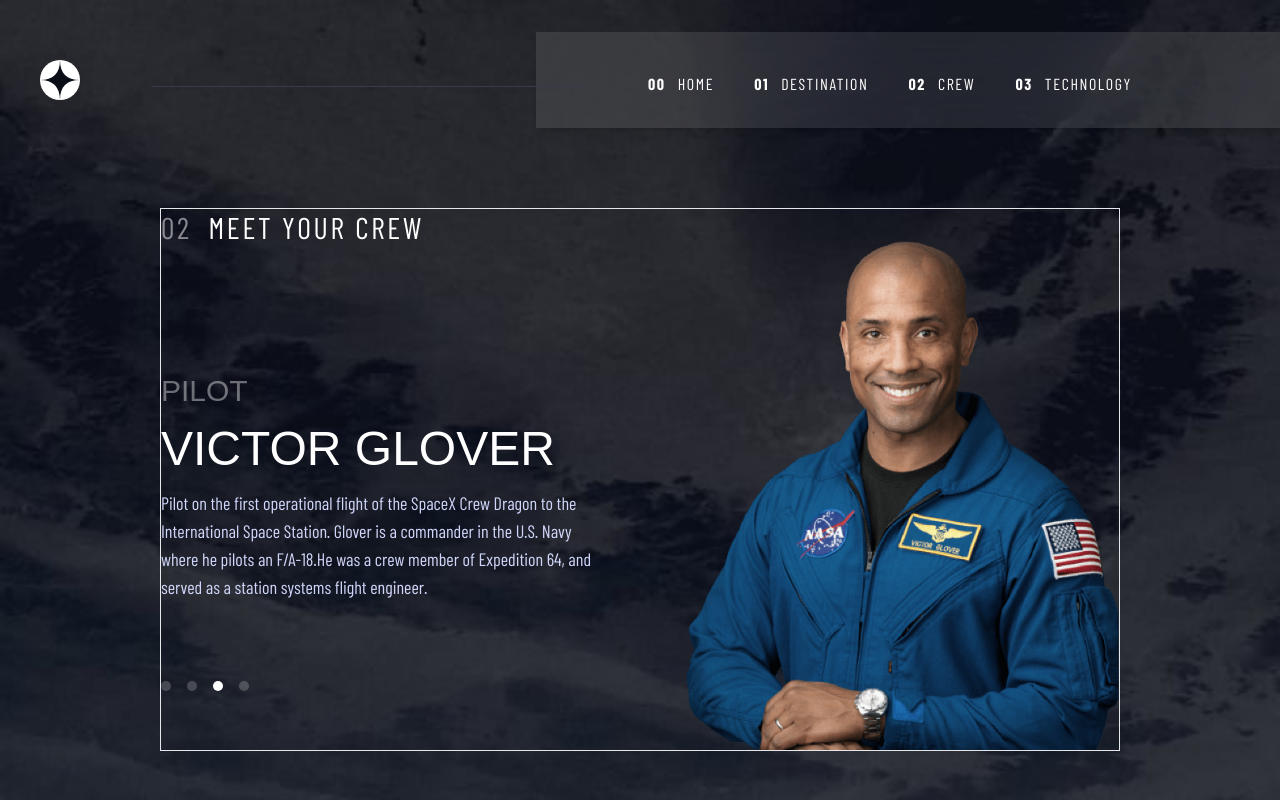
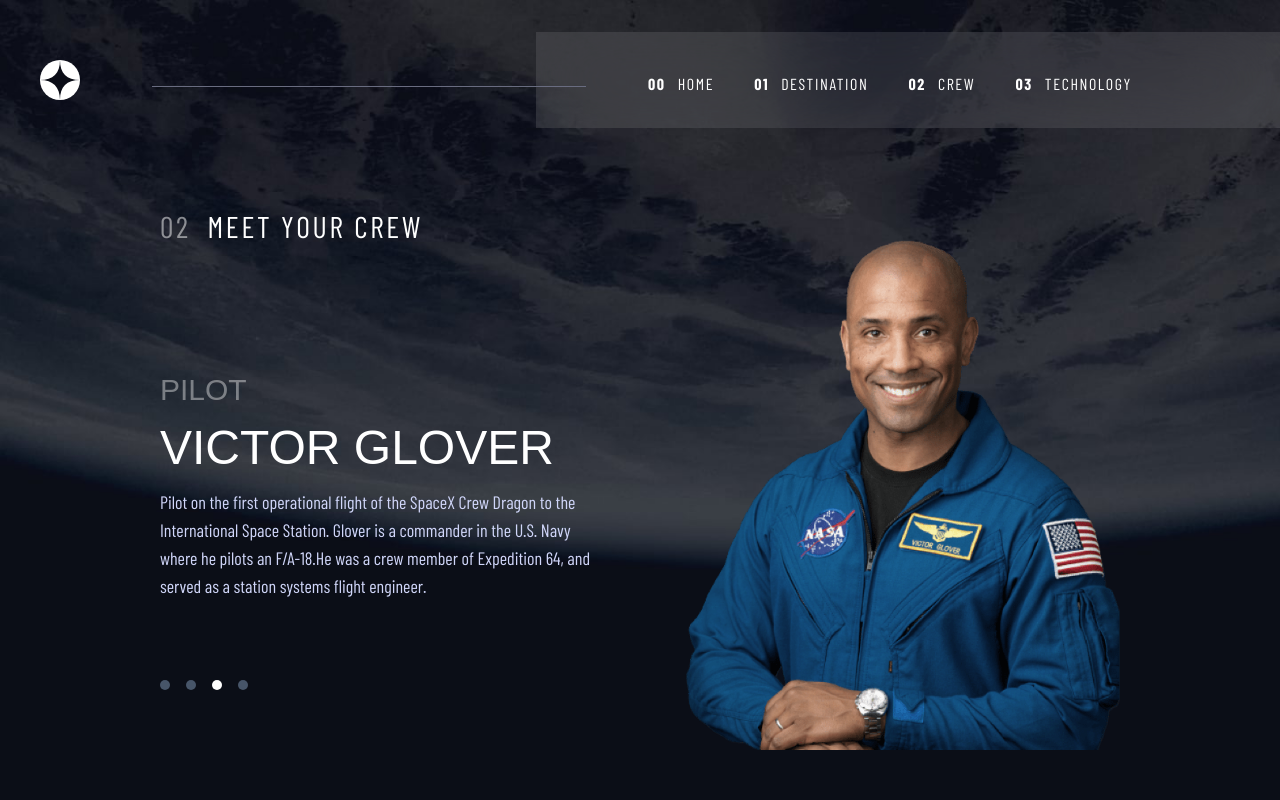
Before and after one commit to Bukasuji/space_site, a Next.js app: page /crew/crew_c in a window 1280 px wide. Built offline with nearby package versions, Linux system fonts and the light colour scheme; a web font is replaced by a local one.

Commit message:
added onhover

```diff
--- a/app/components/Crew_nav.js
+++ b/app/components/Crew_nav.js
@@ -8,17 +8,17 @@
   return (
     <nav className="mx-auto xl:mx-0 mt-8 xl:mt-20">
       <ul className="flex items-center space-x-4">
-        <li className={`rounded-full h-2.5 w-2.5 ${pathname === '/crew' ? 'bg-white' : 'bg-white opacity-20'}`}>
+        <li className={`rounded-full h-2.5 w-2.5   ${pathname === '/crew' ? 'bg-white' : 'bg-slate-600 hover:bg-slate-300'}`}>
           <Link href="/crew"><div className="block h-full"></div></Link>
         </li>
-        <li className={`rounded-full h-2.5 w-2.5 ${pathname === '/crew/crew_b' ? 'bg-white' : 'bg-white opacity-20'}`}>
+        <li className={`rounded-full h-2.5 w-2.5   ${pathname === '/crew/crew_b' ? 'bg-white' : 'bg-slate-600 hover:bg-slate-300'}`}>
           <Link href="/crew/crew_b"><div className="block h-full"></div></Link>
         </li>
-        <li className={`rounded-full h-2.5 w-2.5 ${pathname === '/crew/crew_c' ? 'bg-white' : 'bg-white opacity-20'}`}>
+        <li className={`rounded-full h-2.5 w-2.5   ${pathname === '/crew/crew_c' ? 'bg-white' : 'bg-slate-600 hover:bg-slate-300'}`}>
           <Link href="/crew/crew_c"><div className="block h-full"></div></Link>
         </li>
-        <li className={`rounded-full h-2.5 w-2.5 ${pathname === '/crew/crew_d' ? 'bg-white' : 'bg-white opacity-20'}`}>
-          <Link href="/crew/crew_d"><div className="block h-full"></div></Link>
+        <li className={`rounded-full h-2.5 w-2.5   ${pathname === '/crew/crew_d' ? 'bg-white' : 'bg-slate-600 hover:bg-slate-300'}`}>
+          <Link href="/crew/crew_d"><div className="block h-full "></div></Link>
         </li>
       </ul>
     </nav>
--- a/app/components/Navbar.js
+++ b/app/components/Navbar.js
@@ -25,23 +25,23 @@
       </div>
 
       {/* Navigation Links for Tablets and Desktops */}
-      <div className='hidden md:flex text-white h-[96px] w-[60%] bg-white bg-opacity-10 backdrop-blur-2xl shadow-md font-barlow-condensed font-normal text-base tracking-widest'>
+      <div className='hidden md:flex text-white h-[96px] w-[60%] bg-white bg-opacity-10 backdrop-filter backdrop-blur-[40.774227142333984px] font-barlow-condensed font-normal text-base tracking-widest'>
   <ul className="pt-10 h-[96px] ml-12 xl:ml-28 space-x-10 flex">
-          <li className={`h-full ${pathname === '/' ? 'border-white border-b-4' : ''}`}>
+    <li className={`h-full ${pathname === '/' ? 'border-white border-b-4' : 'hover:border-b-4 border-[#808080]'}`}>
       <Link href="/"><span className='mr-3 font-bold hidden xl:inline'>00</span>HOME</Link>
     </li>
-          <li className={`h-full ${pathname === '/destination' ? 'border-white border-b-4' : ''}`}>
+    <li className={`h-full ${pathname === '/destination' ? 'border-white border-b-4' : 'hover:border-b-4 border-[#808080]'}`}>
       <Link href="/destination"><span className='mr-3 font-bold hidden xl:inline'>01</span>DESTINATION</Link>
     </li>
-          <li className={`h-full ${pathname === '/crew' ? 'border-white border-b-4' : ''}`}>
+    <li className={`h-full ${pathname === '/crew' ? 'border-white border-b-4' : 'hover:border-b-4 border-[#808080]'}`}>
       <Link href="/crew"><span className='mr-3 font-bold hidden xl:inline'>02</span>CREW</Link>
     </li>
-          <li className={`h-full ${pathname === '/technology' ? 'border-white border-b-4' : ''}`}>
+    <li className={`h-full ${pathname === '/technology' ? 'border-white border-b-4' : 'hover:border-b-4 border-[#808080]'}`}>
       <Link href="/technology"><span className='mr-3 font-bold hidden xl:inline'>03</span>TECHNOLOGY</Link>
     </li>
   </ul>
 </div>
-      <div className='mx-auto xl:mx-0 xl:w-[35%] h-px bg-[#383B4B] my-8 md:my-10 md:mt-16 md:mb-8 xl:mt-11 left-28 xl:absolute hidden xl:block'/>
+<div className='mx-auto xl:mx-0 xl:w-[35%] h-px bg-[#696c80] my-8 md:my-10 md:mt-16 md:mb-8 xl:mt-11 left-28 xl:absolute hidden xl:block'/>
 
       {/* Navigation links for  Mobile Screens */}
       <div className='sm:hidden lg:hidden'>
--- a/app/components/Technology_nav.js
+++ b/app/components/Technology_nav.js
@@ -8,13 +8,13 @@
   return (
     <nav className="mx-auto xl:mr-12 xl:ml-0 xl:mt-0 mt-8 md:mt-12">
       <ul className="flex justify-center xl:flex-col xl:items-start xl:space-y-6 items-center space-x-4 xl:space-x-0">
-        <li className={`rounded-full md:h-14 md:w-14 xl:h-16 xl:w-16 h-10 w-10 border border-[#8e918f] text-white px-4 py-2 md:px-6 md:py-3.5 xl:md:py-3 md:text-2xl ${pathname === '/technology' ? 'bg-white text-black opacity-100 border-none' : ''}`}>
+        <li className={`rounded-full md:h-14 md:w-14 xl:h-16 xl:w-16 h-10 w-10 border border-[#8e918f] text-white px-4 py-2 md:px-6 md:py-3.5 xl:py-3 md:text-2xl hover:border-white cursor-pointer ${pathname === '/technology' ? 'bg-white text-black opacity-100 border-none' : ''}`}>
           <Link href="/technology" className={`${pathname === '/technology' ? 'text-black' : ''}`}>1</Link>
         </li>
-        <li className={`rounded-full border border-[#8e918f] md:h-14 md:w-14 xl:h-16 xl:w-16 h-10 w-10 px-4 py-2 md:px-6 md:py-3 text-white  md:text-2xl ${pathname === '/technology/technology_b' ? 'bg-white opacity-100 text-black border-none' : ''}`}>
+        <li className={`rounded-full border border-[#8e918f] md:h-14 md:w-14 xl:h-16 xl:w-16 h-10 w-10 px-4 py-2 md:px-6 md:py-3 text-white  md:text-2xl hover:border-white cursor-pointer ${pathname === '/technology/technology_b' ? 'bg-white opacity-100 text-black border-none' : ''}`}>
           <Link href="/technology/technology_b" className={`${pathname === '/technology/technology_b' ? 'text-black' : ''}`}>2</Link>
         </li>
-        <li className={`rounded-full border border-[#8e918f] md:h-14 md:w-14 xl:h-16 xl:w-16 h-10 w-10 px-4 py-2 md:px-6 md:py-3 text-white  md:text-2xl ${pathname === '/technology/technology_c' ? 'bg-white opacity-100 text-black border-none' : ''}`}>
+        <li className={`rounded-full border border-[#8e918f] md:h-14 md:w-14 xl:h-16 xl:w-16 h-10 w-10 px-4 py-2 md:px-6 md:py-3 text-white  md:text-2xl hover:border-white cursor-pointer ${pathname === '/technology/technology_c' ? 'bg-white opacity-100 text-black border-none' : ''}`}>
           <Link href="/technology/technology_c" className={`${pathname === '/technology/technology_c' ? 'text-black' : ''}`}>3</Link>
         </li>
       </ul>
--- a/app/crew/crew_b/page.js
+++ b/app/crew/crew_b/page.js
@@ -9,7 +9,7 @@
 export default function Crew_b() {
 
   return (
-  <main className="min-h-screen flex flex-col bg-cover md:bg-[url('/assets/crew/background-crew-tablet.jpg')] bg-[url('/assets/crew/background-crew-mobile.jpg')]">
+  <main className="min-h-screen flex flex-col bg-cover xl:bg-[url('/assets/crew/background-crew-desktop.jpg')] md:bg-[url('/assets/crew/background-crew-tablet.jpg')] bg-[url('/assets/crew/background-crew-mobile.jpg')]">
     <Navbar/>
     <div className='xl:flex xl:mx-40 xl:mt-20'>
         <div className='flex justify-center xl:justify-start flex-col xl:w-[70%]'>
--- a/app/crew/crew_c/page.js
+++ b/app/crew/crew_c/page.js
@@ -9,9 +9,9 @@
 export default function Crew_c() {
 
   return (
-  <main className="min-h-screen flex flex-col bg-cover md:bg-[url('/assets/crew/background-crew-tablet.jpg')] bg-[url('/assets/crew/background-crew-mobile.jpg')]">
+  <main className="min-h-screen flex flex-col bg-cover xl:bg-[url('/assets/crew/background-crew-desktop.jpg')] md:bg-[url('/assets/crew/background-crew-tablet.jpg')] bg-[url('/assets/crew/background-crew-mobile.jpg')]">
     <Navbar/>
-    <div className='xl:flex xl:mx-40 xl:mt-20 border xl:mb-0 xl:h-[100%]'>
+    <div className='xl:flex xl:mx-40 xl:mt-20 xl:mb-0 xl:h-[100%]'>
         <div className='flex justify-center xl:justify-start flex-col xl:w-[70%]'>
             <div className='mt-6 xl:mt-0 md:ml-10 xl:ml-0 md:mr-0 mx-6 text-white'>
               <p className='md:text-start md:text-xl xl:text-3xl xl:text-start text-center text-base md:text-xl text-white font-barlow-condensed font-normal tracking-[2.7px]'><span className='opacity-50 mr-2'>02</span> MEET YOUR CREW</p>
--- a/app/crew/crew_d/page.js
+++ b/app/crew/crew_d/page.js
@@ -9,9 +9,9 @@
 export default function Crew_d() {
 
   return (
-  <main className="min-h-screen flex flex-col bg-cover md:bg-[url('/assets/crew/background-crew-tablet.jpg')] bg-[url('/assets/crew/background-crew-mobile.jpg')]">
+  <main className="min-h-screen flex flex-col bg-cover xl:bg-[url('/assets/crew/background-crew-desktop.jpg')] md:bg-[url('/assets/crew/background-crew-tablet.jpg')] bg-[url('/assets/crew/background-crew-mobile.jpg')]">
     <Navbar/>
-    <div className='xl:flex xl:mx-40 xl:mt-20 border xl:mb-0 xl:h-[100%]'>
+    <div className='xl:flex xl:mx-40 xl:mt-20 xl:mb-0 xl:h-[100%]'>
         <div className='flex justify-center xl:justify-start flex-col xl:w-[70%]'>
             <div className='mt-6 xl:mt-0 md:ml-10 xl:ml-0 md:mr-0 mx-6 text-white'>
               <p className='md:text-start md:text-xl xl:text-3xl xl:text-start text-center text-base md:text-xl text-white font-barlow-condensed font-normal tracking-[2.7px]'><span className='opacity-50 mr-2'>02</span> MEET YOUR CREW</p>
--- a/app/crew/page.js
+++ b/app/crew/page.js
@@ -9,9 +9,9 @@
 export default function Crew() {
 
   return (
-  <main className="min-h-screen flex flex-col bg-cover md:bg-[url('/assets/crew/background-crew-tablet.jpg')] bg-[url('/assets/crew/background-crew-mobile.jpg')]">
+  <main className="min-h-screen flex flex-col bg-cover xl:bg-[url('/assets/crew/background-crew-desktop.jpg')] md:bg-[url('/assets/crew/background-crew-tablet.jpg')] bg-[url('/assets/crew/background-crew-mobile.jpg')]">
     <Navbar/>
-    <div className='xl:flex xl:mx-40 xl:mt-20 xl:mb-0 xl:h-[100%]'>
+    <div className='xl:flex xl:mx-40 xl:mt-20 xl:mb-0'>
         <div className='flex justify-center xl:justify-start flex-col xl:w-[70%]'>
             <div className='mt-6 xl:mt-0 md:ml-10 xl:ml-0 md:mr-0 mx-6 text-white'>
               <p className='md:text-start md:text-xl xl:text-3xl xl:text-start text-center text-base md:text-xl text-white font-barlow-condensed font-normal tracking-[2.7px]'><span className='opacity-50 mr-2'>02</span> MEET YOUR CREW</p>
--- a/app/page.js
+++ b/app/page.js
@@ -21,9 +21,10 @@
               <p className='mt-4 md:mt-10 text-center xl:text-start xl:text-lg text-base font-barlow text-[#D0D6F9] font-normal xl:mb-0'>Let’s face it; if you want to go to space, you might as well genuinely go to outer space and not hover kind of on the edge of it. Well sit back, and relax because we’ll give you a truly out of this world experience!</p>
           </div>
         </div>
-        <div className='bg-white h-[150px] w-[150px] md:h-[250px] md:w-[250px] mt-20 md:mt-48 xl:mt-40 mx-auto xl:ml-60 xl:mr-0 rounded-full  flex justify-center items-center'>
-          <p className='font-sans text-[20px] md:text-[32px]'>EXPLORE</p>
+        <div className='bg-white h-[150px] w-[150px] md:h-[250px] md:w-[250px] mt-20 md:mt-48 xl:mt-40 mx-auto xl:ml-60 xl:mr-0 rounded-full cursor-pointer hover:border-[32px] border-[#494f55]  flex justify-center items-center'>
+             <p className='font-sans text-[20px] md:text-[32px]'>EXPLORE</p>
         </div>
+
     </div>
   </main>
 
```
Also changed, not shown: app/components/DestinationNav.js (+4 -4 lines). Lines whose indentation alone changed are shown as unchanged.
